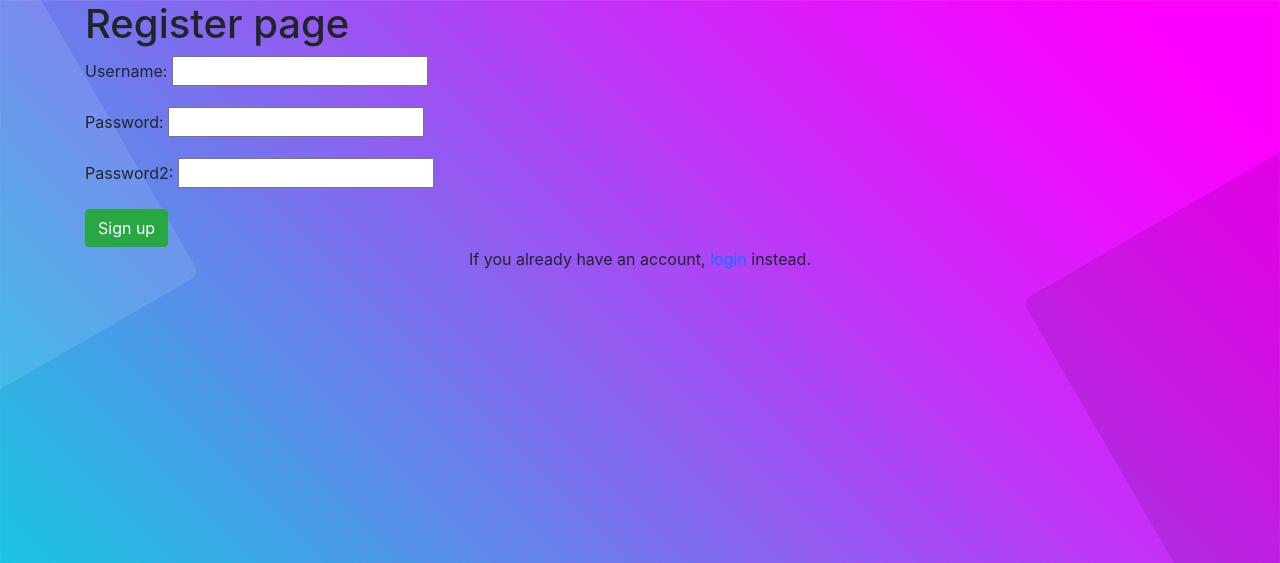
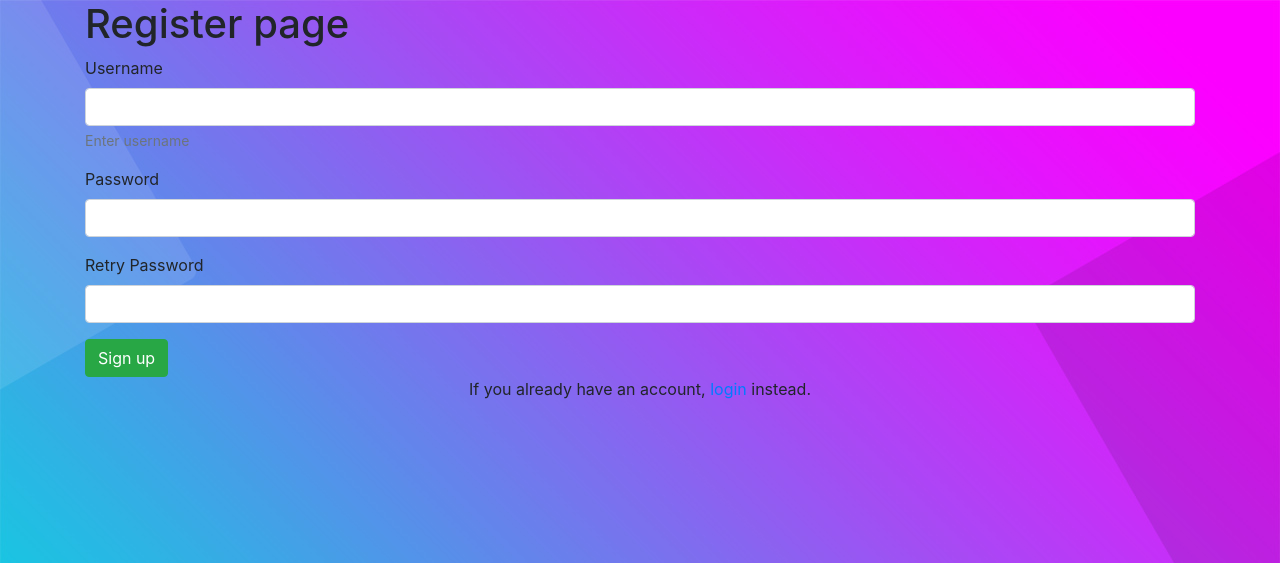
Before and after one commit to orifjohn/customer, a Django app: page /register/ in a window 1280 px wide. Shown: the top 563 px of the page. Run offline with Django 3.2, Linux system fonts and the light colour scheme; some libraries are stand-ins or nearby versions.

Commit message:
added register icon

```diff
--- a/main/forms.py
+++ b/main/forms.py
@@ -1,4 +1,4 @@
-from django.forms import Form, fields, widgets
+from django.forms import Form, fields, widgets, forms
 from django.contrib.auth.models import User
 
 
@@ -17,7 +17,7 @@ class CustomerForm(Form):
                 self.add_error('phone_number', 'Please enter uzb numbers (998)')
             if phone_number[4:6] not in ['33', '99', '98', '97', '90', '91', '88', '93', '94', '71', '66', '74']:
                 self.add_error('phone_number', 'Enter an available numbers')
-            if phone_number[1:].isdigit() == False:
+            if not phone_number[1:].isdigit():
                 self.add_error('phone_number', 'Please, enter the numbers')
         return cd
 
@@ -38,7 +38,13 @@ class RegisterForm(Form):
         if cd.get('password', None) != cd.get('password2', None):
             self.add_error('password', 'Password not matched')
             self.add_error('password2', 'Password not matched')
-        if User.objects.filter(username=cd['username']).count() > 0:
-            self.add_error('username', 'User already exists')
+        # if User.objects.filter(username=cd['username']).count() > 0:
+        #     self.add_error('username', 'User already exists')
 
         return cd
+
+    def clean_username(self):
+        username = self.cleaned_data['username']
+        if User.objects.filter(username=username).exists():
+            raise forms.ValidationError('User already exists')
+        return username
--- a/main/views.py
+++ b/main/views.py
@@ -60,12 +60,13 @@ def register_view(request):
     if request.method == 'POST':
         form = RegisterForm(request.POST)
         if form.is_valid():
-            user = User.objects.create_user(
-                username=form.cleaned_data.get("username"),
-                password=form.cleaned_data.get("password")
-            )
-            login(request, user, backend='django.contrib.auth.backends.ModelBackend')
-            return redirect(reverse('login-url'))
+            if form.cleaned_data['password'] == form.cleaned_data['password2']:
+                user = User.objects.create_user(
+                    username=form.cleaned_data.get("username"),
+                    password=form.cleaned_data.get("password")
+                )
+                login(request, user, backend='django.contrib.auth.backends.ModelBackend')
+                return redirect(reverse('login-url'))
     return render(request, 'main/register.html', {'form': form})
 
 
--- a/requirements.txt
+++ b/requirements.txt
@@ -12,11 +12,14 @@ oauthlib==3.1.1
 psycopg2-binary==2.9.1
 pycparser==2.20
 PyJWT==2.1.0
+pyOpenSSL==21.0.0
 python3-openid==3.2.0
 pytz==2021.1
 requests==2.26.0
 requests-oauthlib==1.3.0
+six==1.16.0
 social-auth-app-django==5.0.0
 social-auth-core==4.1.0
 sqlparse==0.4.2
 urllib3==1.26.6
+Werkzeug==2.0.2
--- a/templates/main/register.html
+++ b/templates/main/register.html
@@ -1,9 +1,11 @@
 {% extends 'base.html' %}
-
+{% load static %}
 {% block title %}
     Register page
 {% endblock %}
-
+{% block extra_head %}
+    <link rel="icon" type="image/png" href="{% static "../static/img/icons/edit.png" %}">
+{% endblock %}
 {% block content %}
 
     <div class="container">
@@ -11,9 +13,23 @@
 
         <form action="{% url 'register-url' %}" method="POST">
             {% csrf_token %}
-            {{ form.as_p }}
+            <div class="mb-3">
+                <label for="exampleInputEmail1" class="form-label">Username</label>
+                <input name="username" type="text" class="form-control" id="exampleInputEmail1"
+                       aria-describedby="emailHelp">
+                <div id="emailHelp" class="form-text">Enter username</div>
+            </div>
+            <div class="mb-3">
+                <label for="exampleInputPassword1" class="form-label">Password</label>
+                <input name="password" type="password" class="form-control" id="exampleInputPassword1">
+            </div>
+            <div class="mb-3">
+                <label for="exampleInputPassword1" class="form-label">Retry Password</label>
+                <input name="password2" type="password" class="form-control" id="exampleInputPassword1">
+            </div>
             <button type="submit" class="btn btn-success">Sign up</button>
-            <p class="text-center">If you already have an account, <a href="{% url 'login-url' %}">login</a> instead.</p>
+            <p class="text-center">If you already have an account, <a href="{% url 'login-url' %}">login</a> instead.
+            </p>
         </form>
 
     </div>
```
Also changed, not shown: static/img/icons/edit.png (added).
